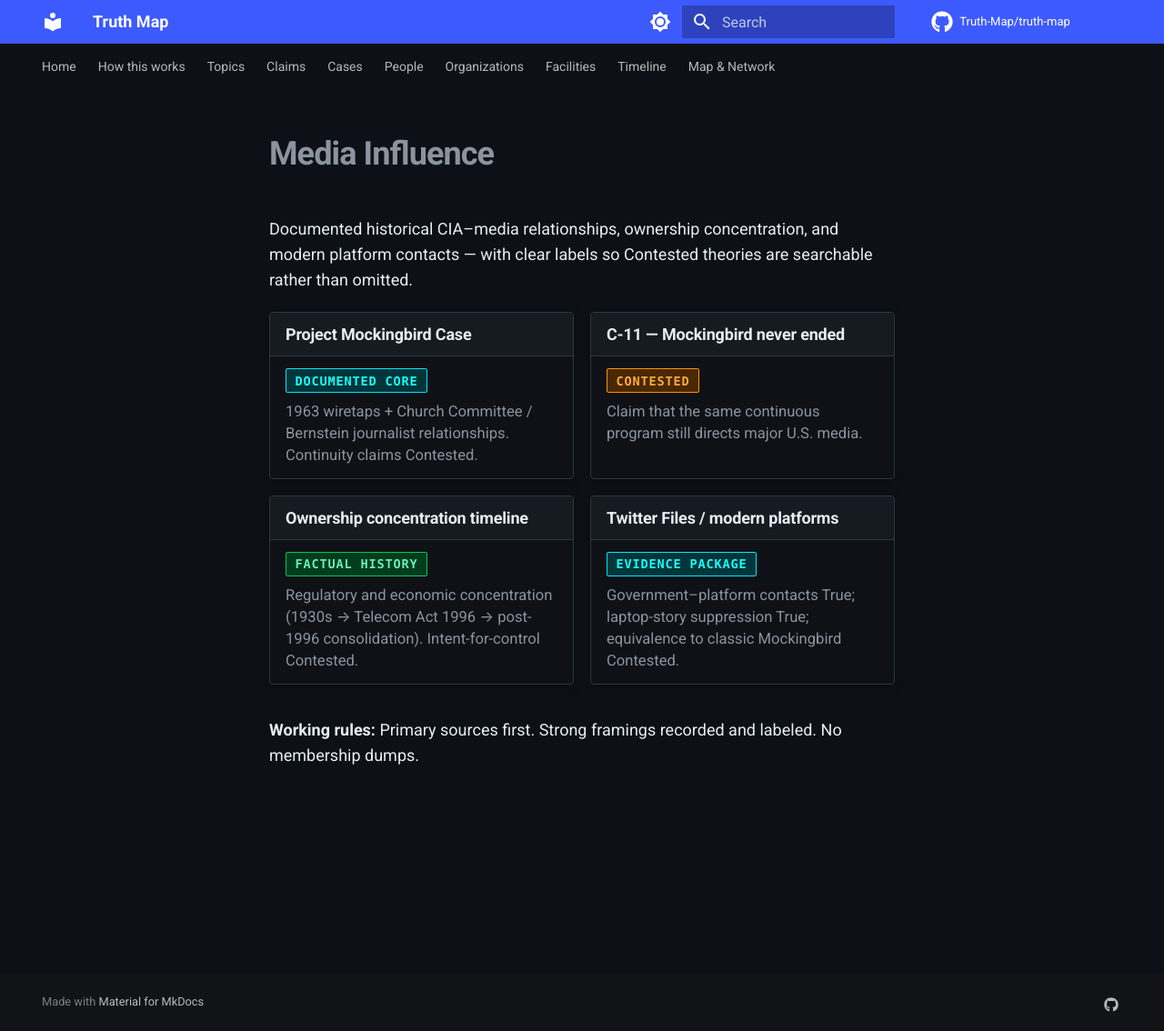
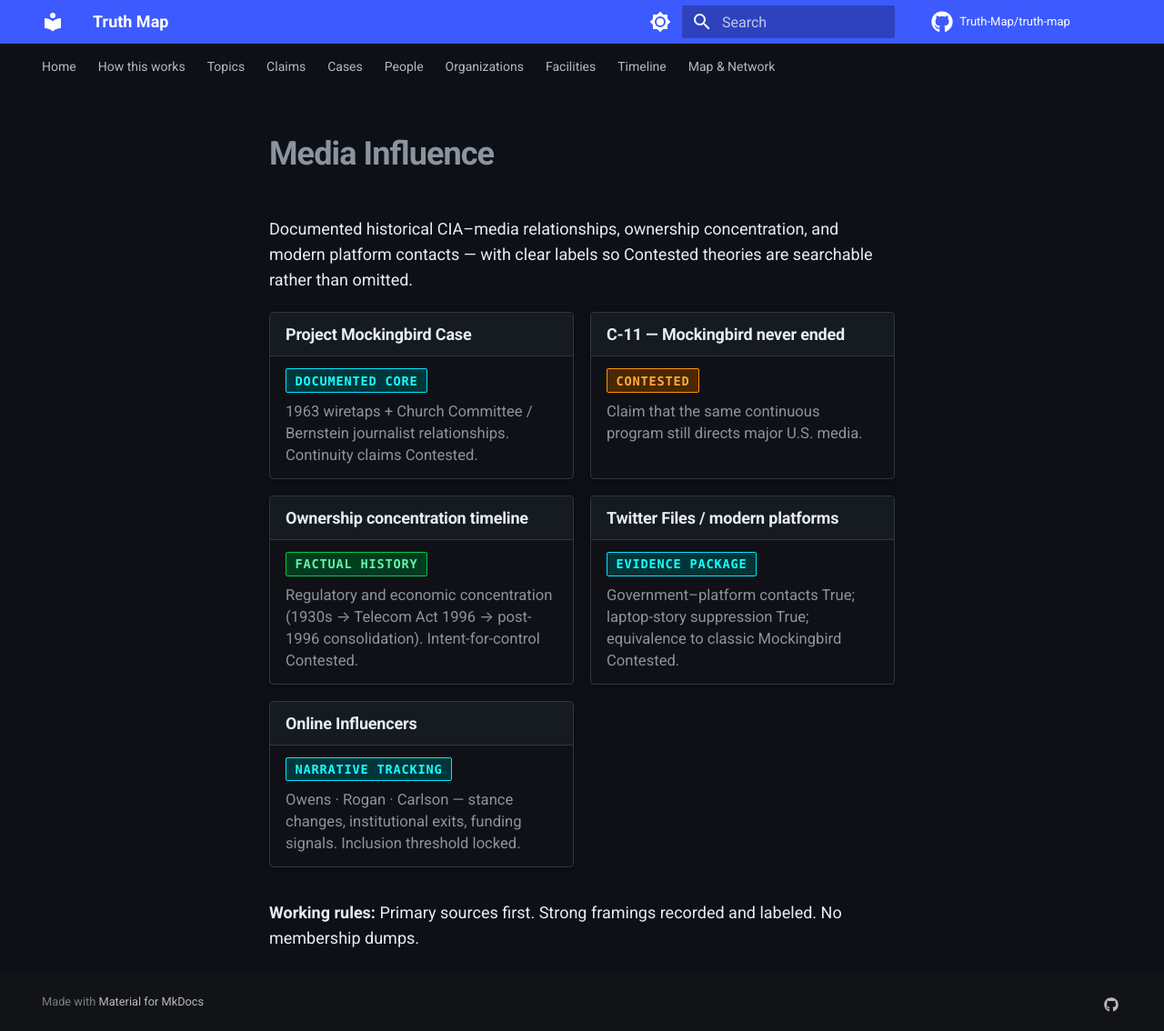
Before and after one commit to BnBCleaners/truth-map, an MkDocs documentation site: the page built from docs/media/index.md, in a window 1280 px wide and 1134 px high. Shown: the whole window at 91% size. Built offline with MkDocs 1.6.1 and Material for MkDocs 9.7.7, drawn with Linux system fonts in a browser that asks for light colours; comment, search, counter and statistics services are not loaded.

Commit message:
Spine parity batch: Online Influencers public hub under media/ + media index update

```diff
--- a/docs/media/index.md
+++ b/docs/media/index.md
@@ -28,6 +28,12 @@ Documented historical CIA–media relationships, ownership concentration, and mo
   <p>Government–platform contacts True; laptop-story suppression True; equivalence to classic Mockingbird Contested.</p>
 </div>
 
+<div class="tm-card">
+  <h3><a href="online-influencers/">Online Influencers</a></h3>
+  <span class="badge badge-primary">Narrative Tracking</span>
+  <p>Owens · Rogan · Carlson — stance changes, institutional exits, funding signals. Inclusion threshold locked.</p>
+</div>
+
 </div>
 
 **Working rules:** Primary sources first. Strong framings recorded and labeled. No membership dumps.
```
Also changed, not shown: docs/media/online-influencers.md (added, +38 -0 lines).
